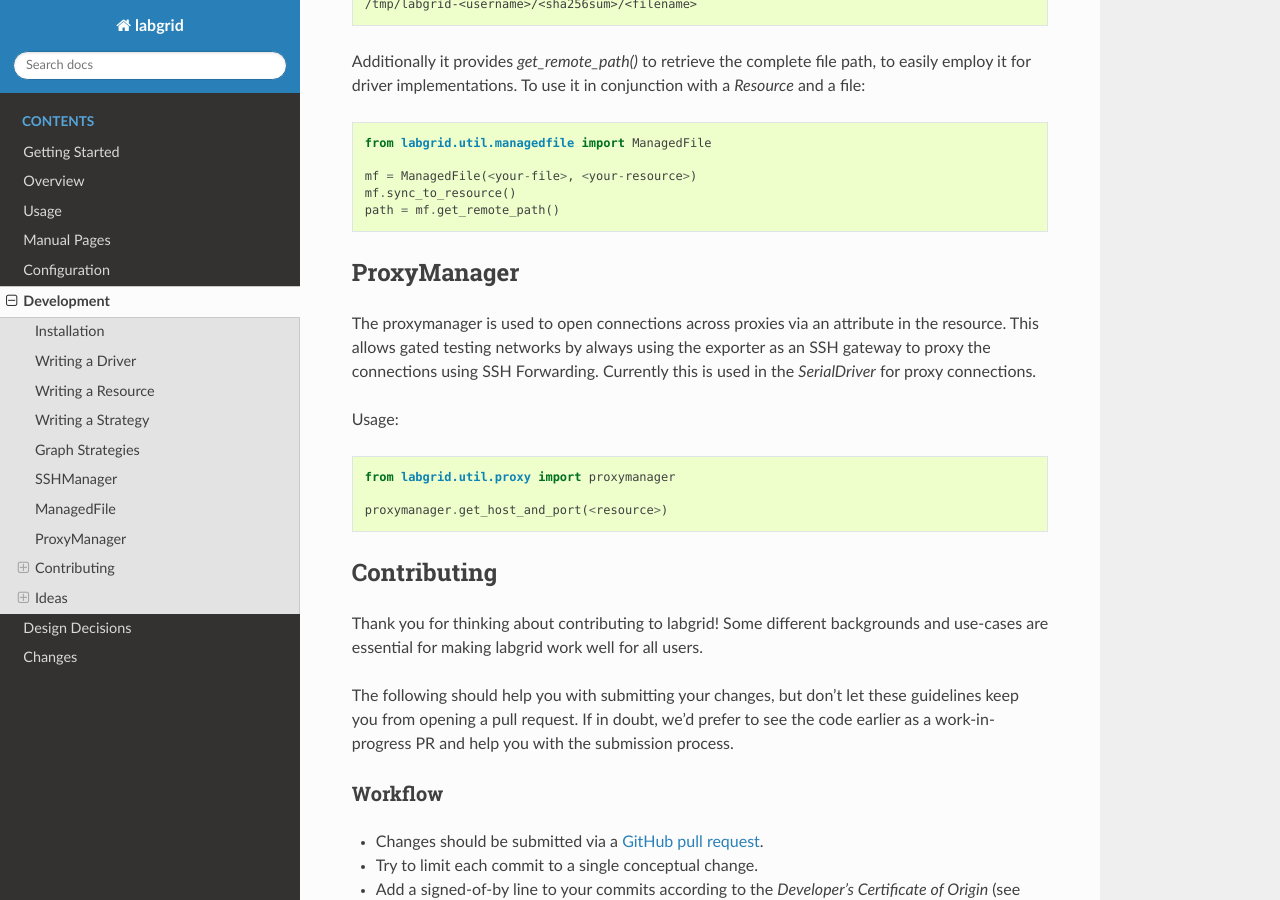
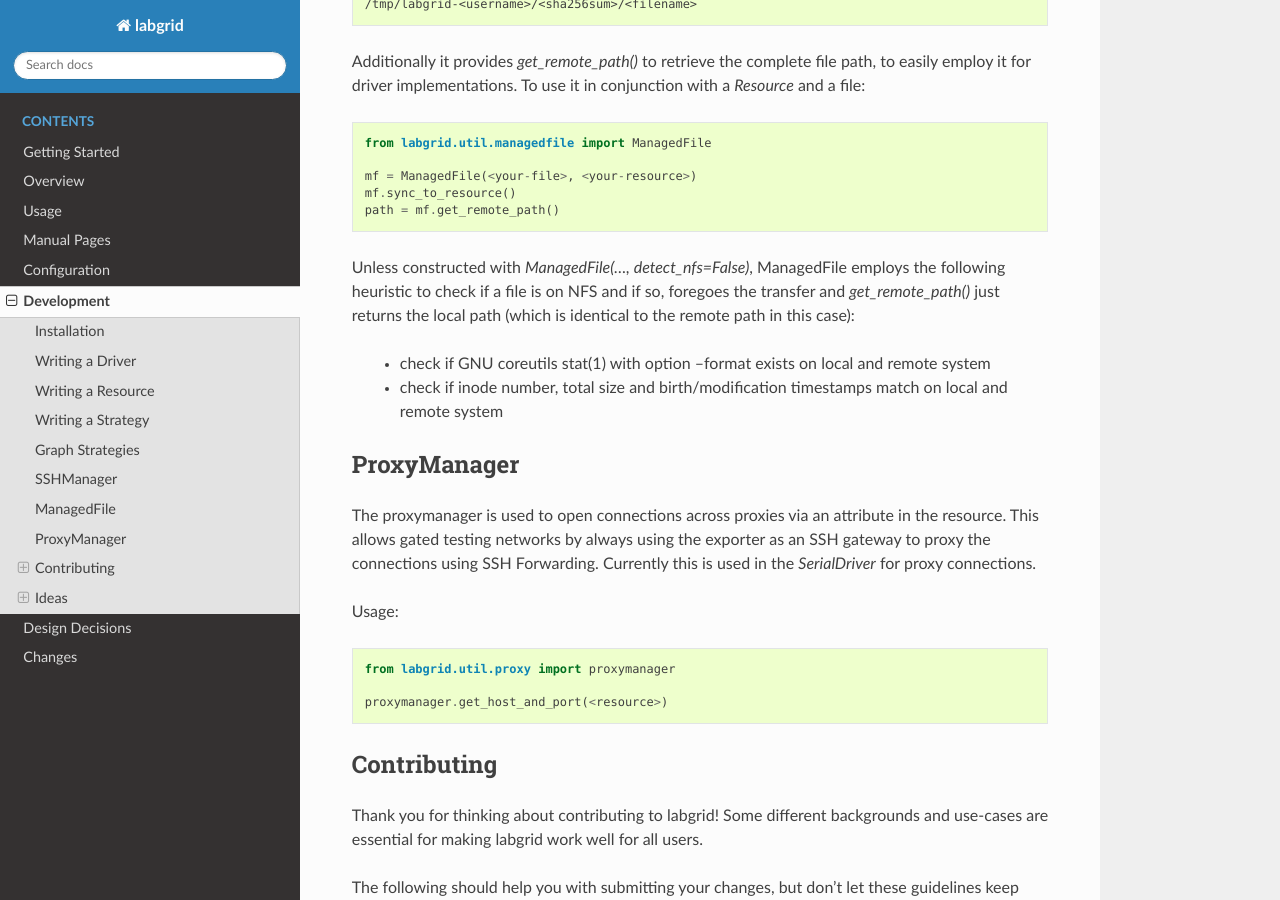
Before and after one commit to labgrid-project/labgrid, a Sphinx documentation site: the page built from doc/development.rst, in a window 1280 px wide and 900 px high, scrolled down 7435 px. Built offline with Sphinx 7.4.7 and the Read the Docs theme 2.0.0, drawn with Linux system fonts in a browser that asks for light colours; pages that are not in the unit, such as notebooks, are missing from menus.

Commit message:
doc/development: document ManagedFile(detect_nfs=False) attribute
Signed-off-by: Ahmad Fatoum <a.fatoum@pengutronix.de>

```diff
--- a/doc/development.rst
+++ b/doc/development.rst
@@ -405,6 +405,16 @@ To use it in conjunction with a `Resource` and a file:
    mf.sync_to_resource()
    path = mf.get_remote_path()
 
+Unless constructed with `ManagedFile(..., detect_nfs=False)`, ManagedFile
+employs the following heuristic to check if a file is on NFS and if so, foregoes
+the transfer and `get_remote_path()` just returns the local path (which is
+identical to the remote path in this case):
+
+  - check if GNU coreutils stat(1) with option --format exists on local and
+    remote system
+  - check if inode number, total size and birth/modification timestamps match
+    on local and remote system
+
 ProxyManager
 ------------
 The proxymanager is used to open connections across proxies via an attribute in
```
